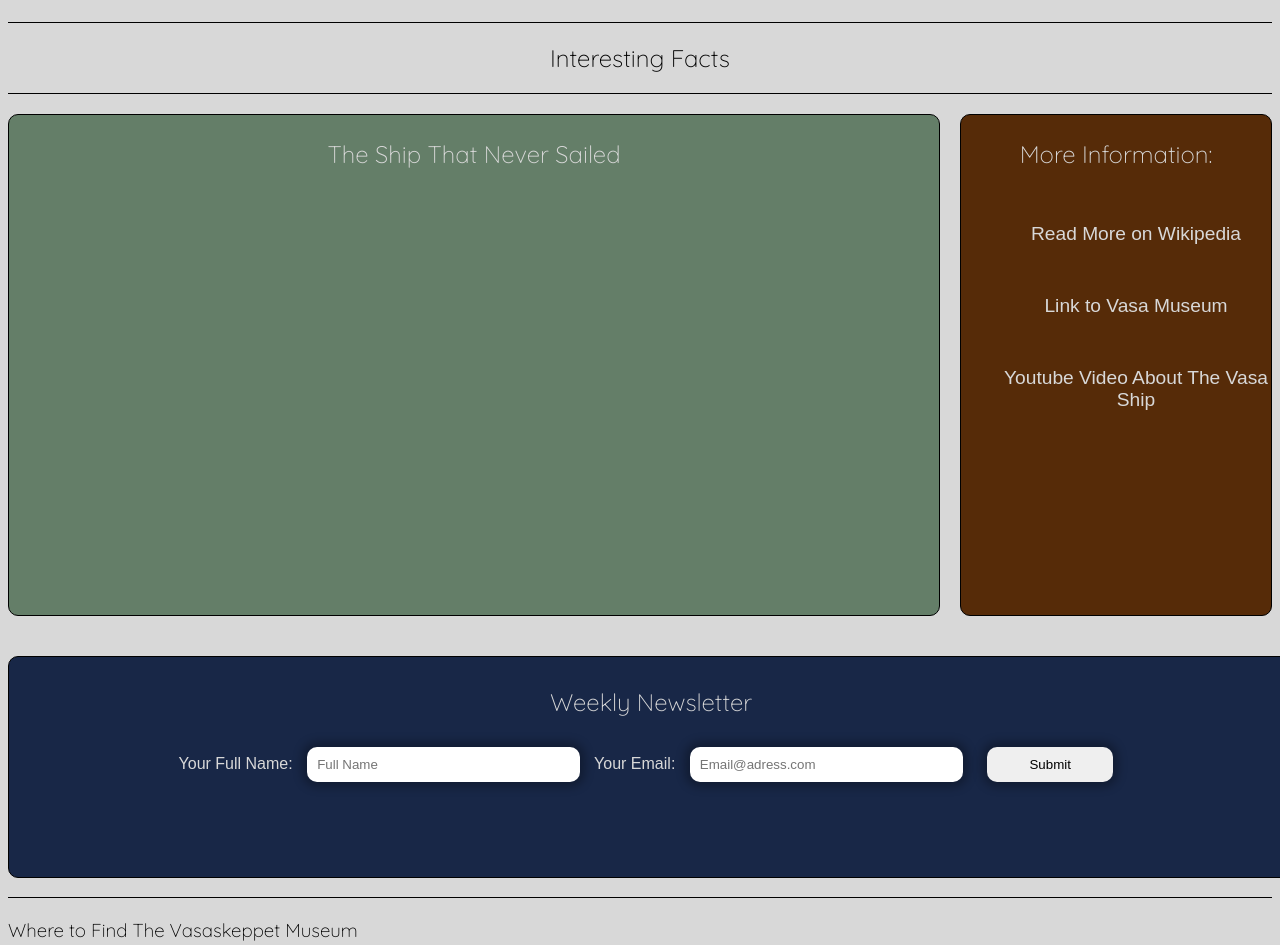
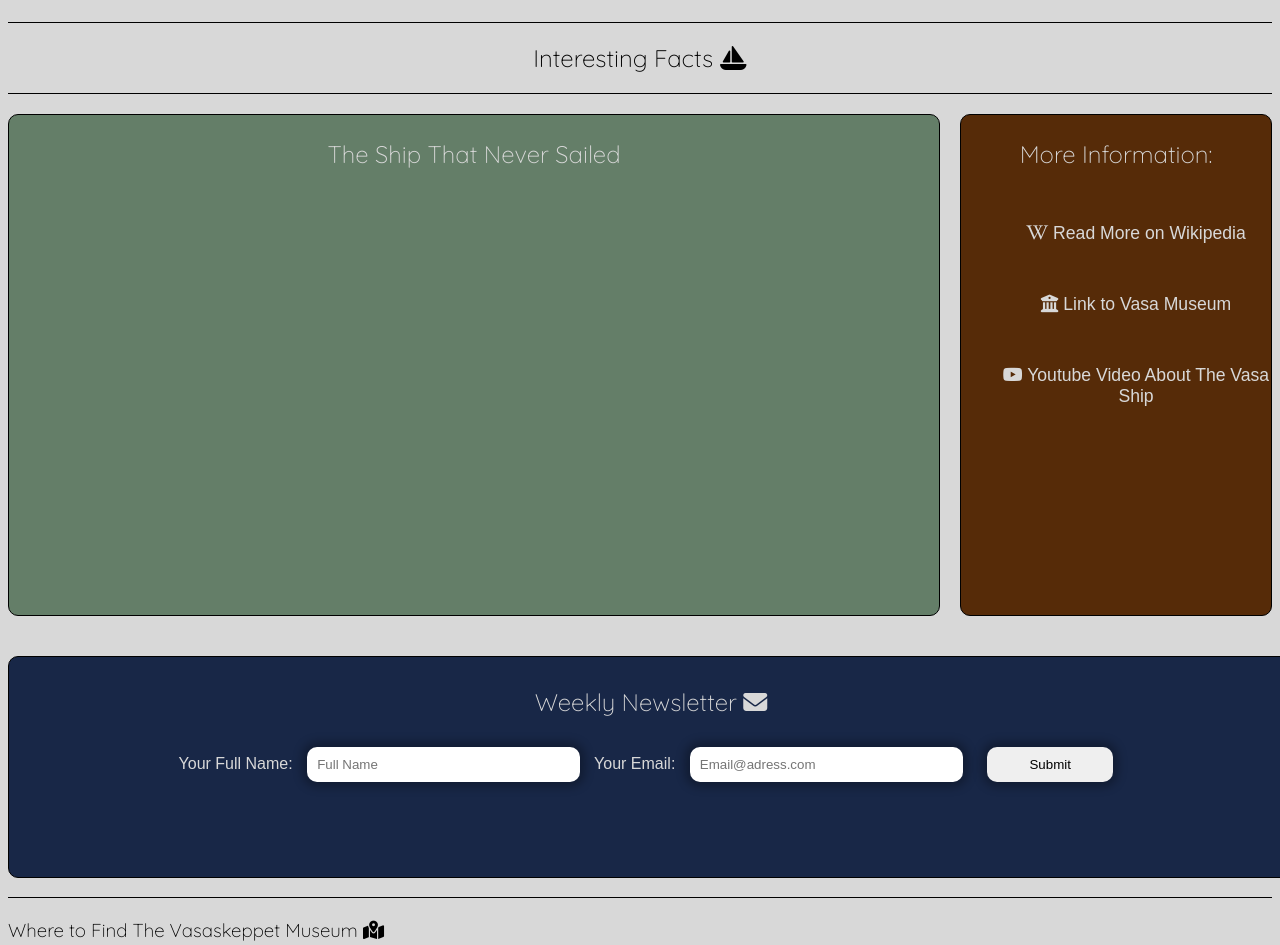
Before and after one commit to AlbinHall/Vasaskeppet, a plain HTML site: page index.html in a window 1280 px wide. Shown: the part 903-1848 px from the top of the page. Drawn offline with Linux system fonts and the light colour scheme.

Commit message:
add font awesome icons through out the page

```diff
--- a/assets/css/style.css
+++ b/assets/css/style.css
@@ -112,7 +112,7 @@ ul {
 .text2 a {
     text-decoration: none;
     color: #D8D8D8;
-    font-size: 120%;
+    font-size: 110%;
 }
 
 .text2 h3 {
@@ -123,6 +123,10 @@ ul {
 .text2 li {
     padding-top: 30px;
     padding-bottom: 20px;
+}
+
+.textcontainer a:hover {
+    color: black;
 }
 
 /* the form for the sign up */
--- a/index.html
+++ b/index.html
@@ -39,7 +39,7 @@
     </section>
 
     <section id="facts">
-        <h2 id="factheader">Interesting Facts</h2>
+        <h2 id="factheader">Interesting Facts <i class="fa-solid fa-sailboat"></i></h2>
         <div class="textcontainer">
             <div class="text1">
                 <h3>The Ship That Never Sailed</h3>
@@ -49,13 +49,13 @@
                 <h3>More Information:</h3>
                 <ul>
                     <li>
-                        <a href="https://en.wikipedia.org/wiki/Vasa_(ship)" alt="Link to wikipedia" target="_blank">Read More on Wikipedia</a>
+                        <a href="https://en.wikipedia.org/wiki/Vasa_(ship)" alt="Link to wikipedia" target="_blank"><i class="fa-brands fa-wikipedia-w"></i> Read More on Wikipedia</a>
                     </li>
                     <li>
-                        <a href="https://www.vasamuseet.se/" alt="Link to vasa museum" target="_blank">Link to Vasa Museum</a>
+                        <a href="https://www.vasamuseet.se/" alt="Link to vasa museum" target="_blank"><i class="fa-solid fa-building-columns"></i> Link to Vasa Museum</a>
                     </li>
                     <li>
-                        <a href="https://www.youtube.com/watch?v=6UDsVi5m0HE" alt="link to a youtube video talking about the vasa ship" target="_blank">Youtube Video About The Vasa Ship</a>
+                        <a href="https://www.youtube.com/watch?v=6UDsVi5m0HE" alt="link to a youtube video talking about the vasa ship" target="_blank"><i class="fa-brands fa-youtube"></i> Youtube Video About The Vasa Ship</a>
                     </li>
                 </ul>
             </div>
@@ -63,7 +63,7 @@
      </section>
      <!-- sign up for the newsletter-->
      <section id="signup">
-        <h2>Weekly Newsletter</h2>
+        <h2>Weekly Newsletter <i class="fa-solid fa-envelope"></i></h2>
         <form>
             <label for="fname">Your Full Name:</label>
             <input id="fname" type="text" name="full_name" placeholder="Full Name">
@@ -75,10 +75,12 @@
         </form>
      </section>
 
-     <!--The google map-->
+     <!--google map footer-->
      <footer id="map">
-        <h3 id="iframeheader">Where to Find The Vasaskeppet Museum</h3>
+        <h3 id="iframeheader">Where to Find The Vasaskeppet Museum <i class="fa-solid fa-map-location-dot"></i></h3>
         <iframe src="https://www.google.com/maps/embed?pb=!1m18!1m12!1m3!1d2035.2953145288525!2d18.0913964!3d59.3280233!2m3!1f0!2f0!3f0!3m2!1i1024!2i768!4f13.1!3m3!1m2!1s0x465f9d546c8c2d3b%3A0x73ee72d945d70761!2sGal%C3%A4rvarvsv%C3%A4gen%2014%2C%20115%2021%20Stockholm!5e0!3m2!1ssv!2sse!4v1664292511764!5m2!1ssv!2sse"></iframe>
     </footer>
+    <!--Font Awesome -->
+    <script src="https://kit.fontawesome.com/a07493030b.js" crossorigin="anonymous"></script>
 </body>
 </html>
```
